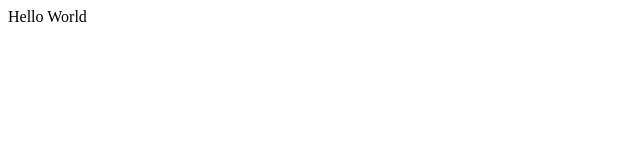
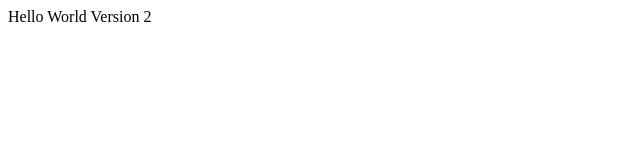
Before and after one commit to wcober1/INFO1247-TestRepo, a plain HTML site: page index.html in a window 1280 px wide. Shown: the full height of the page, 0-640 px from the left. Drawn offline with Linux system fonts and the light colour scheme.

Commit message:
Add div to content

```diff
--- a/index.html
+++ b/index.html
@@ -7,6 +7,9 @@
     <title>Document</title>
 </head>
 <body>
+    <div>
     Hello World
+    Version 2
+</div>
 </body>
 </html>
```
